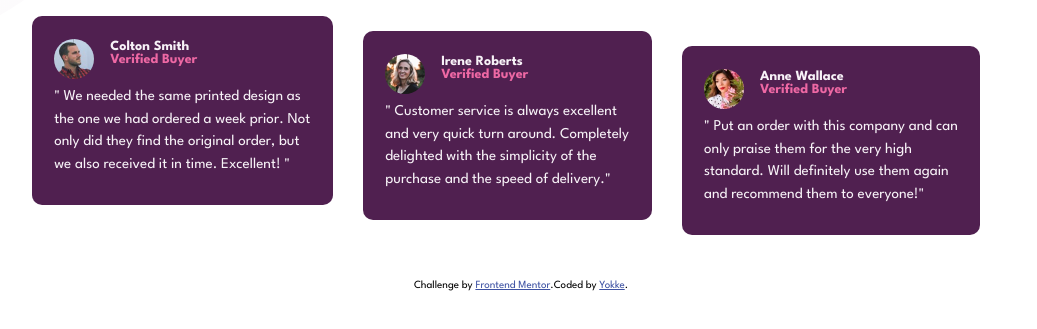
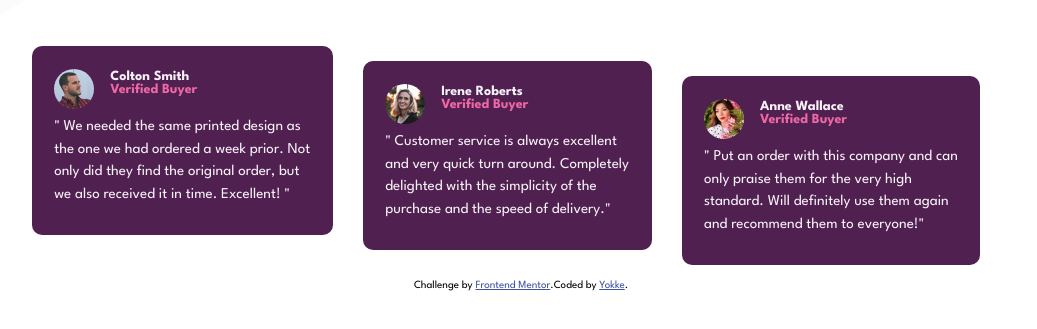
Before and after one commit to Jexinte/Frontend_Mentor_Challenges_Social_Proof_Section_Master, a plain HTML site: page index.html in a window 1280 px wide. Shown: the part 309-638 px from the top of the page, without its empty margins (119-1156 px from the left). Drawn offline with Linux system fonts and the light colour scheme.

Commit message:
Last changes

```diff
--- a/css/style.css
+++ b/css/style.css
@@ -99,7 +99,7 @@ margin-left: 1.3em;
 display: flex;
 justify-content: center;
 position: relative;
-bottom:5em;
+bottom:3em;
 right:1em;
 }
 
```
